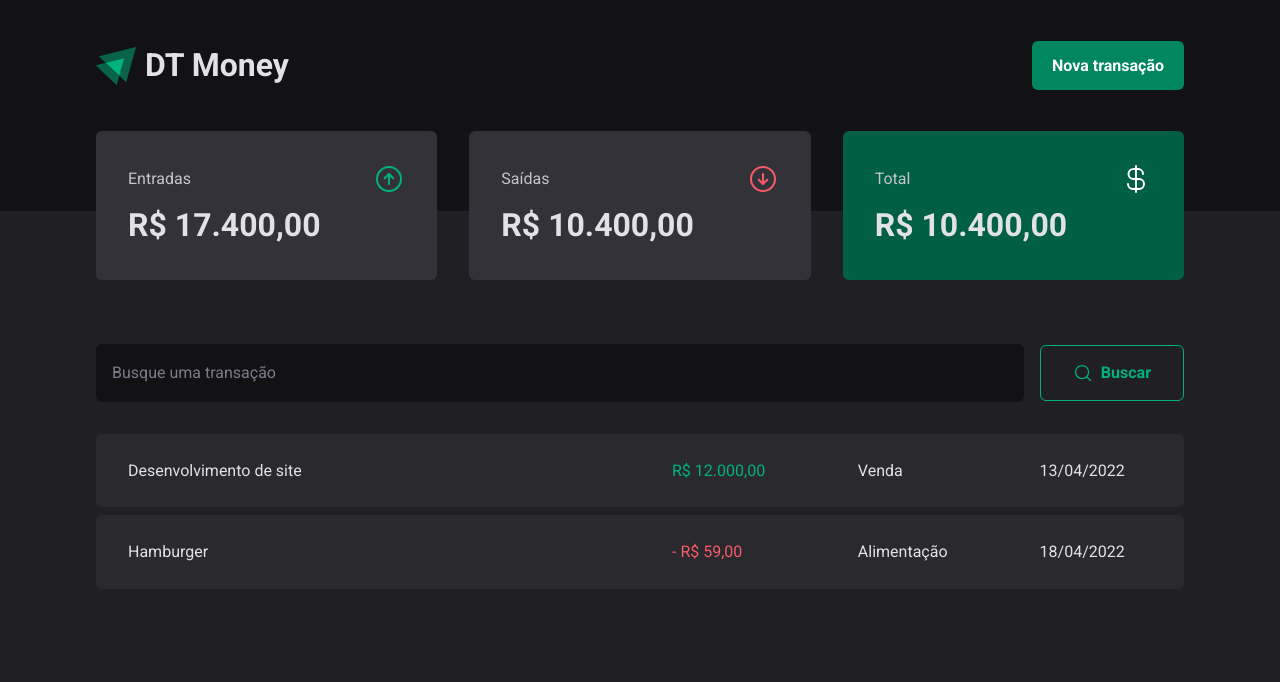
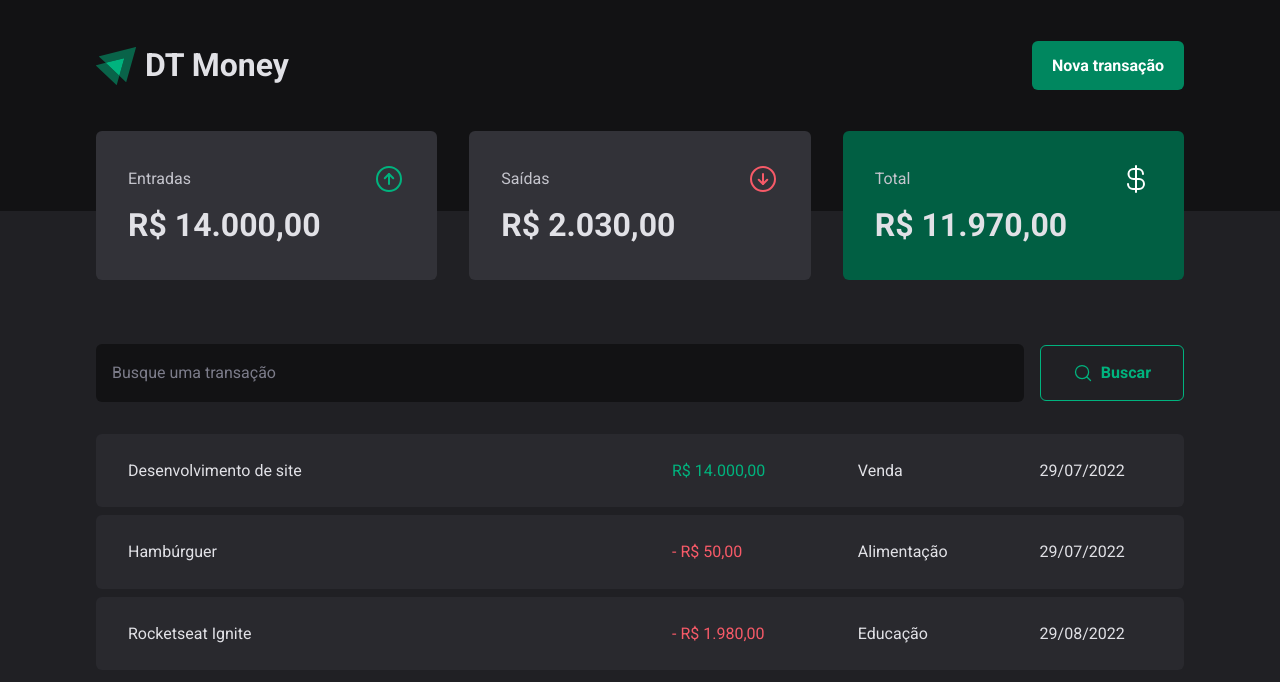
Before and after one commit to odairdev/DT_Money, a React (Vite) app: page / in a window 1280 px wide. Shown: the top 682 px of the page. Built offline with nearby package versions, Linux system fonts and the light colour scheme; data requests are answered from the project's data file.

Commit message:
Fetching transactions, data formated and summary working

```diff
--- a/server.json
+++ b/server.json
@@ -15,6 +15,14 @@
       "category": "Alimentação",
       "price": 50,
       "createdAt": "2022-07-29T19:30:44.505Z"
+    },
+    {
+      "id": 3,
+      "description": "Rocketseat Ignite",
+      "type": "outcome",
+      "category": "Educação",
+      "price": 1980,
+      "createdAt": "2022-08-29T19:30:44.505Z"
     }
   ]
 }
--- a/src/App.tsx
+++ b/src/App.tsx
@@ -1,7 +1,7 @@
 import { ThemeProvider } from "styled-components";
-import { Header } from "./components/Header";
 import { Transactions } from "./pages/Transactions";
 import { GlobalStyle } from "./styles/global";
+import { TransactionContextProvider } from "./contexts/TransactionsContext";
 
 import { defaultTheme } from "./styles/themes/default";
 
@@ -9,7 +9,9 @@ function App() {
   return (
     <div className="App">
       <ThemeProvider theme={defaultTheme}>
-        <Transactions />
+        <TransactionContextProvider>
+          <Transactions />
+        </TransactionContextProvider>
 
         <GlobalStyle />
       </ThemeProvider>
--- a/src/components/Summary/index.tsx
+++ b/src/components/Summary/index.tsx
@@ -1,7 +1,27 @@
 import { SummaryCard, SummaryContainer } from "./styles";
 import { ArrowCircleDown, ArrowCircleUp, CurrencyDollar} from 'phosphor-react'
+import { useTransactions } from "../../hooks/useTransactions";
+import { priceFormatter } from "../../utils/formatter";
 
 export function Summary() {
+  const { transactions } = useTransactions()
+
+  const balance = transactions.reduce((acc, transaction) => {
+    if(transaction.type === 'income') {
+      acc.income += transaction.price
+    } else if(transaction.type === 'outcome') {
+      acc.outcome += transaction.price
+    }
+
+    acc.total = acc.income - acc.outcome
+
+    return acc
+  }, {
+    income: 0,
+    outcome: 0,
+    total: 0
+  })
+
   return (
     <SummaryContainer>
       <SummaryCard>
@@ -9,7 +29,7 @@ export function Summary() {
           <span>Entradas</span>
           <ArrowCircleUp size={32} color="#00b37e"/>
         </header>
-        <strong>R$ 17.400,00</strong>
+        <strong>{priceFormatter.format(balance.income)}</strong>
       </SummaryCard>
 
       <SummaryCard>
@@ -17,7 +37,7 @@ export function Summary() {
           <span>Saídas</span>
           <ArrowCircleDown size={32} color="#f75a68"/>
         </header>
-        <strong>R$ 10.400,00</strong>
+        <strong>{priceFormatter.format(balance.outcome)}</strong>
       </SummaryCard>
 
       <SummaryCard variant="green">
@@ -25,7 +45,7 @@ export function Summary() {
           <span>Total</span>
           <CurrencyDollar size={32} color="#fff"/>
         </header>
-        <strong>R$ 10.400,00</strong>
+        <strong>{priceFormatter.format(balance.total)}</strong>
       </SummaryCard>
     </SummaryContainer>
   )
--- /dev/null
+++ b/src/contexts/TransactionsContext.tsx
@@ -0,0 +1,41 @@
+import { createContext, ReactNode, useEffect, useState } from "react";
+
+interface Transaction {
+  id: number;
+  category: string;
+  description: string;
+  price: number;
+  type: "income" | "outcome";
+  createdAt: string;
+}
+
+interface TransactionContextData {
+  transactions: Transaction[];
+}
+
+export const TransactionContext = createContext({} as TransactionContextData)
+
+interface TransactionContextProviderProps {
+  children: ReactNode;
+}
+
+export function TransactionContextProvider({children}: TransactionContextProviderProps) {
+  const [transactions, setTransactions] = useState<Transaction[]>([]);
+
+  useEffect(() => {
+    const loadTransactions = async () => {
+      const response = await fetch("http://localhost:3333/transactions");
+      const data = await response.json();
+
+      setTransactions(data);
+    };
+
+    loadTransactions();
+  }, []);
+
+  return (
+    <TransactionContext.Provider value={{transactions}}>
+      {children}
+    </TransactionContext.Provider>
+  )
+}
--- /dev/null
+++ b/src/hooks/useTransactions.tsx
@@ -0,0 +1,12 @@
+import { useContext } from "react"
+import { TransactionContext } from "../contexts/TransactionsContext"
+
+export function useTransactions() {
+  const context = useContext(TransactionContext)
+
+  if(!context) {
+    throw new Error('Context error: Check context provider')
+  }
+
+  return context;
+}
--- a/src/pages/Transactions/index.tsx
+++ b/src/pages/Transactions/index.tsx
@@ -1,5 +1,7 @@
 import { Header } from "../../components/Header";
 import { Summary } from "../../components/Summary";
+import { useTransactions } from "../../hooks/useTransactions";
+import { dateFormatter, priceFormatter } from "../../utils/formatter";
 import { SearchForm } from "./components/SearchForm";
 import {
   PriceHighlight,
@@ -8,6 +10,8 @@ import {
 } from "./styles";
 
 export function Transactions() {
+  const { transactions } = useTransactions();
+
   return (
     <div>
       <Header />
@@ -17,22 +21,19 @@ export function Transactions() {
         <SearchForm />
         <TransactionsTable>
           <tbody>
-            <tr>
-              <td width="50%">Desenvolvimento de site</td>
-              <td>
-                <PriceHighlight variant="income">R$ 12.000,00</PriceHighlight>
-              </td>
-              <td>Venda</td>
-              <td>13/04/2022</td>
-            </tr>
-            <tr>
-              <td width="50%">Hamburger</td>
-              <td>
-                <PriceHighlight variant="outcome">- R$ 59,00</PriceHighlight>
-              </td>
-              <td>Alimentação</td>
-              <td>18/04/2022</td>
-            </tr>
+            {transactions.map((transaction) => (
+              <tr key={transaction.id}>
+                <td width="50%">{transaction.description}</td>
+                <td>
+                  <PriceHighlight variant={transaction.type}>
+                    {transaction.type === "outcome" && "- "}
+                    {priceFormatter.format(transaction.price)}
+                  </PriceHighlight>
+                </td>
+                <td>{transaction.category}</td>
+                <td>{dateFormatter.format(new Date(transaction.createdAt))}</td>
+              </tr>
+            ))}
           </tbody>
         </TransactionsTable>
       </TransactionsContainer>
--- /dev/null
+++ b/src/utils/formatter.ts
@@ -0,0 +1,6 @@
+export const dateFormatter = new Intl.DateTimeFormat('pt-BR')
+
+export const priceFormatter = new Intl.NumberFormat('pt-BR', {
+  style: 'currency',
+  currency: 'BRL'
+})
```
